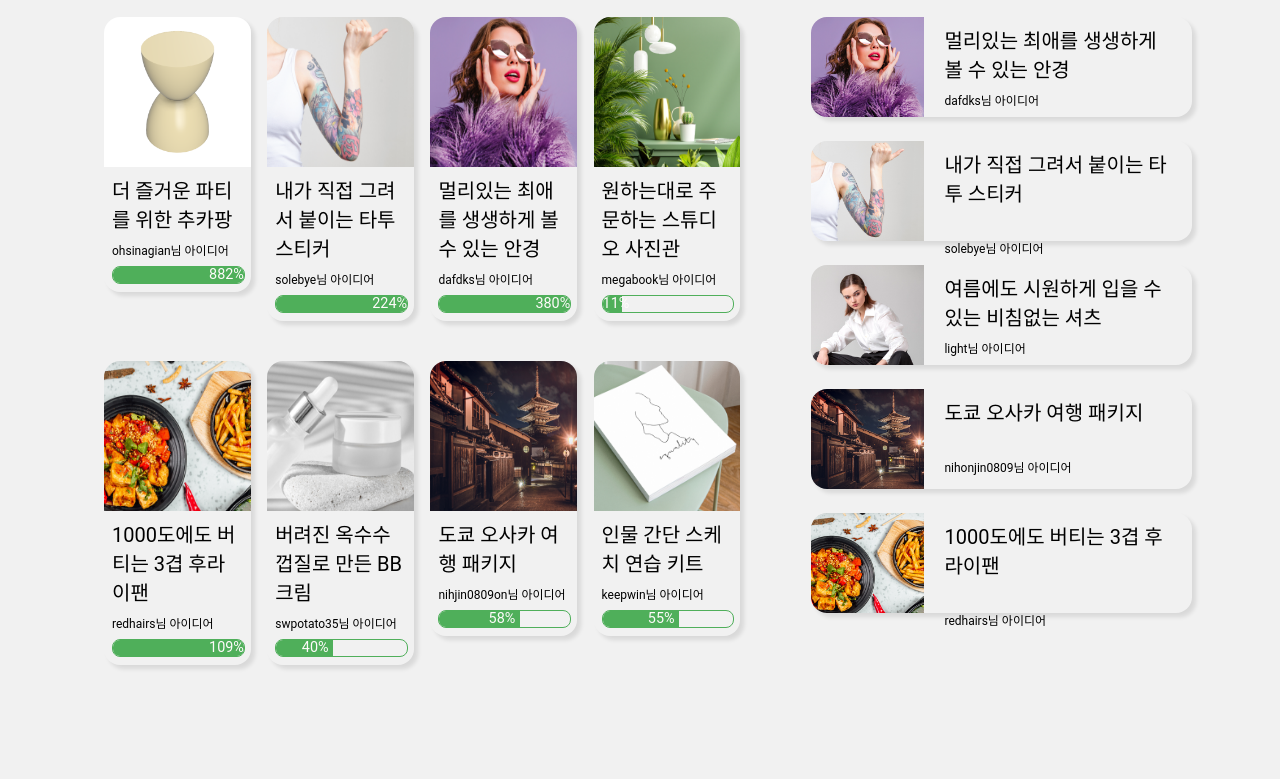
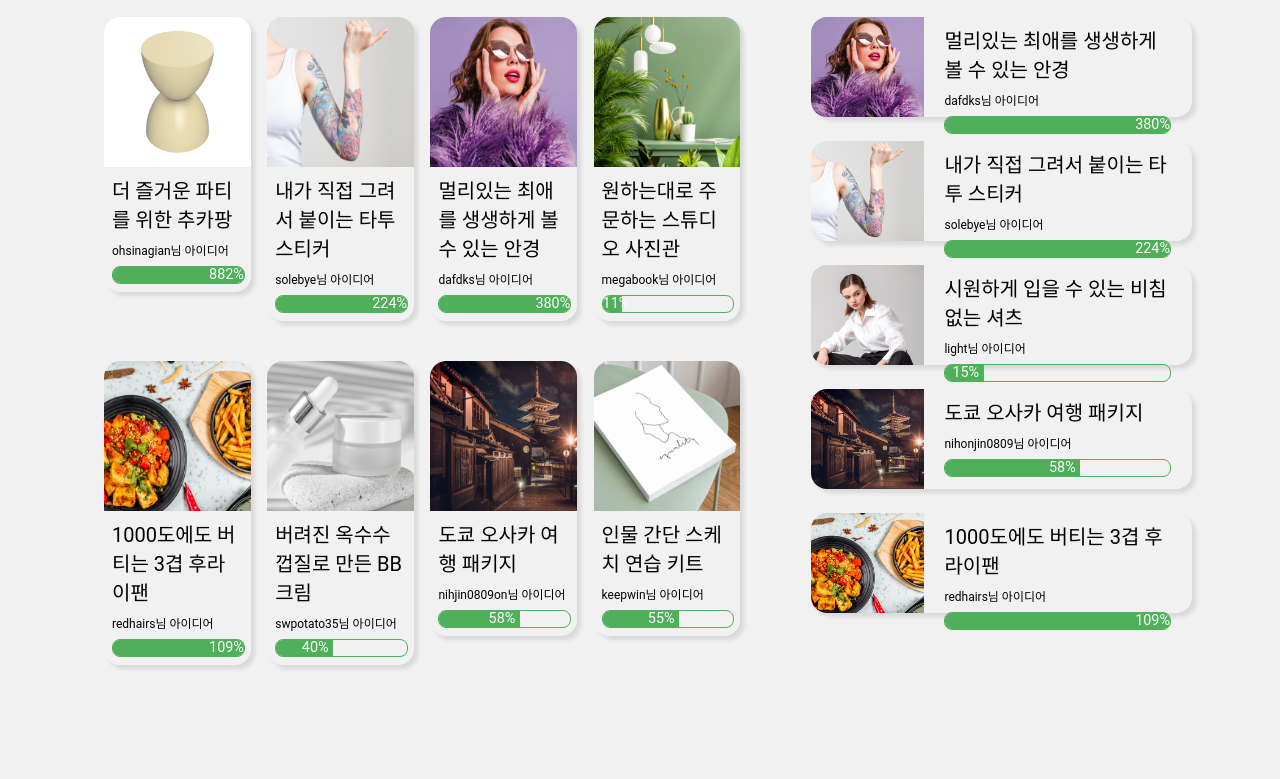
Before and after one commit to potato179/Icon, a website: page web/index.html in a window 1280 px wide. Shown: the part 2017-2796 px from the top of the page. Drawn offline with nearby package versions, Linux system fonts and the light colour scheme; a web font is replaced by a local one.

Commit message:
Update index.html

```diff
--- a/web/index.html
+++ b/web/index.html
@@ -278,34 +278,49 @@
                         <div id = "idea-container-2-card-content">
                             <p id = "content-title">멀리있는 최애를 생생하게 볼 수 있는 안경</p>
                             <p id = "content-author">dafdks님 아이디어</p>
+                            <div class = "animated-progress">
+                                <span data-progress = "380"></span>
+                            </div>
                         </div>
                     </div>
                     <div id = "idea-container-2-card">
                         <img src = "./public/img/타투스티커.png" alt = "d" id = "idea-container-2-card-image">
                         <div id = "idea-container-2-card-content">
-                            <p id = "content-title">내가 직접 그려서 붙이는 타투 스티커</p><br>
+                            <p id = "content-title">내가 직접 그려서 붙이는 타투 스티커</p>
                             <p id = "content-author">solebye님 아이디어</p>
+                            <div class = "animated-progress">
+                                <span data-progress = "224"></span>
+                            </div>
                         </div>
                     </div>
                     <div id = "idea-container-2-card">
                         <img src = "./public/img/비침없는셔츠.png" alt = "d" id = "idea-container-2-card-image">
                         <div id = "idea-container-2-card-content">
-                            <p id = "content-title">여름에도 시원하게 입을 수 있는 비침없는 셔츠</p>
+                            <p id = "content-title">시원하게 입을 수 있는 비침없는 셔츠</p>
                             <p id = "content-author">light님 아이디어</p>
+                            <div class = "animated-progress">
+                                <span data-progress = "15"></span>
+                            </div>
                         </div>
                     </div>
                     <div id = "idea-container-2-card">
                         <img src = "./public/img/도쿄.png" alt = "d" id = "idea-container-2-card-image">
                         <div id = "idea-container-2-card-content">
-                            <p id = "content-title">도쿄 오사카 여행 패키지</p><br>
+                            <p id = "content-title">도쿄 오사카 여행 패키지</p>
                             <p id = "content-author">nihonjin0809님 아이디어</p>
+                            <div class = "animated-progress">
+                                <span data-progress = "58"></span>
+                            </div>
                         </div>
                     </div>
                     <div id = "idea-container-2-card">
                         <img src = "./public/img/1000도후라이팬.png" alt = "d" id = "idea-container-2-card-image">
                         <div id = "idea-container-2-card-content">
-                            <p id = "content-title">1000도에도 버티는 3겹 후라이팬</p> <br>
+                            <p id = "content-title">1000도에도 버티는 3겹 후라이팬</p>
                             <p id = "content-author">redhairs님 아이디어</p>
+                            <div class = "animated-progress">
+                                <span data-progress = "109"></span>
+                            </div>
                         </div>
                     </div>
                 </div>
```
